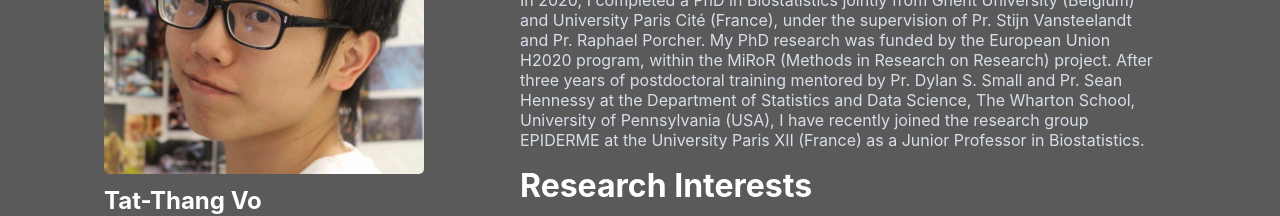
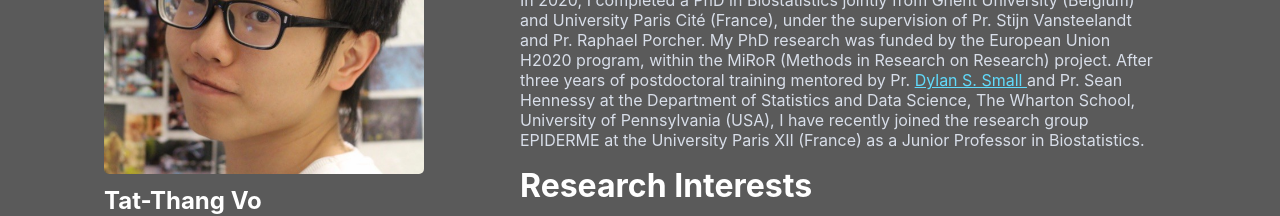
Before and after one commit to votatthang/ttv, a React (Create React App) app: page / in a window 1280 px wide. Shown: the part 230-446 px from the top of the page. Built offline with nearby package versions, Linux system fonts and the light colour scheme.

Commit message:
Update AboutMe.js

```diff
--- a/src/Pages/AboutMe/AboutMe.js
+++ b/src/Pages/AboutMe/AboutMe.js
@@ -6,7 +6,7 @@ import { HiOutlineMicrophone } from "react-icons/hi";
 export default function AboutMe() {
     return <div className="AboutMe">
         <div className="shortDescription">
-            I am a biostatistician with research interests in developing and applying causal inference methods to understand the benefice and risks of medical interventions on human’s health. Previously, I received a BSc. (Hons) in Mathematics at The Open University (UK), a Master in Comparative Effectiveness Research at University Paris Cité (France) and a Pharm.D. at Hanoi University of Pharmacy (Vietnam).<br/> <br/> In 2020, I completed a PhD in Biostatistics jointly from Ghent University (Belgium) and University Paris Cité (France), under the supervision of Pr. Stijn Vansteelandt and Pr. Raphael Porcher. My PhD research was funded by the European Union H2020 program, within the MiRoR (Methods in Research on Research) project. After three years of postdoctoral training mentored by Pr. Dylan S. Small and Pr. Sean Hennessy at the Department of Statistics and Data Science, The Wharton School, University of Pennsylvania (USA), I have recently joined the research group EPIDERME at the University Paris XII (France) as a Junior Professor in Biostatistics.
+            I am a biostatistician with research interests in developing and applying causal inference methods to understand the benefice and risks of medical interventions on human’s health. Previously, I received a BSc. (Hons) in Mathematics at The Open University (UK), a Master in Comparative Effectiveness Research at University Paris Cité (France) and a Pharm.D. at Hanoi University of Pharmacy (Vietnam).<br/> <br/> In 2020, I completed a PhD in Biostatistics jointly from Ghent University (Belgium) and University Paris Cité (France), under the supervision of Pr. Stijn Vansteelandt and Pr. Raphael Porcher. My PhD research was funded by the European Union H2020 program, within the MiRoR (Methods in Research on Research) project. After three years of postdoctoral training mentored by Pr. <a href="https://statistics.wharton.upenn.edu/profile/dsmall/#overview"> Dylan S. Small </a> and Pr. Sean Hennessy at the Department of Statistics and Data Science, The Wharton School, University of Pennsylvania (USA), I have recently joined the research group EPIDERME at the University Paris XII (France) as a Junior Professor in Biostatistics.
         </div>
         <div className="title">
             Research Interests
```
